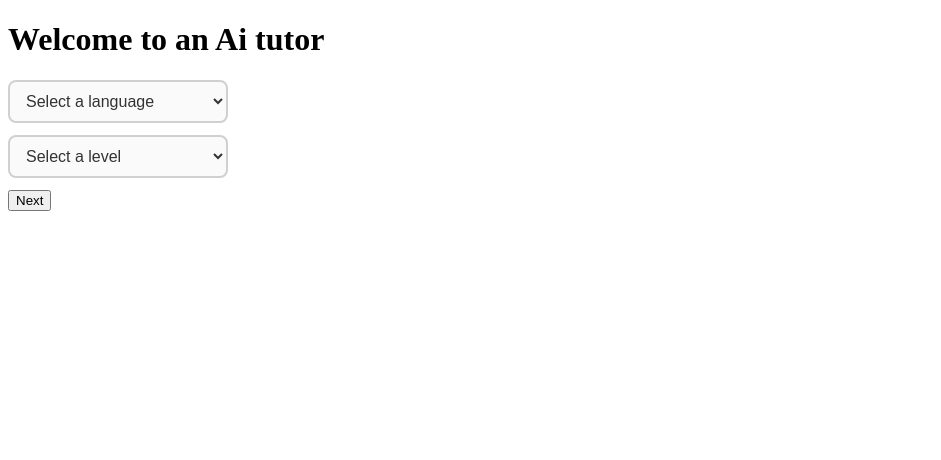
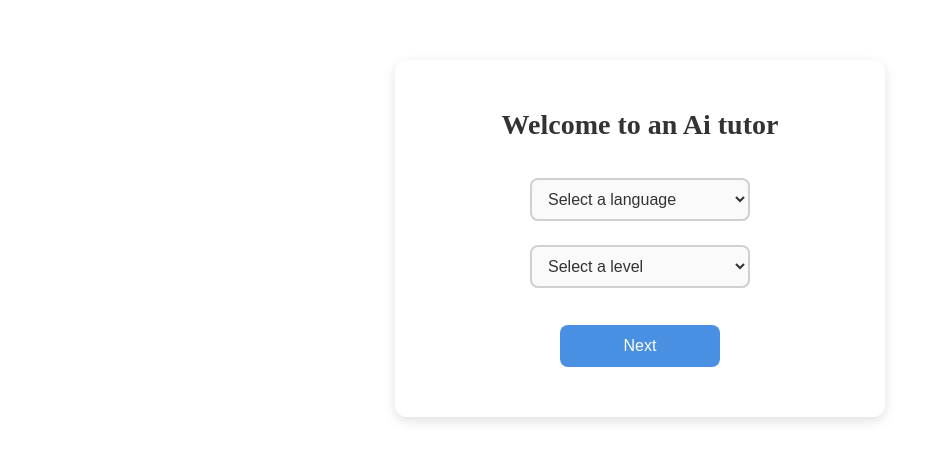
Before and after one commit to Spiderasasen/Learning-a-Language-with-AI, a React (Vite) app in the folder language_tutor/: page / in a window 1280 px wide. Shown: the top 460 px of the page, without its empty margins (0-941 px from the left). Built offline with nearby package versions, Linux system fonts and the light colour scheme.

Commit message:
got the css stuff down. now i need to add some typescript beacuse i want to use it

```diff
--- a/language_tutor/src/pages/Home.jsx
+++ b/language_tutor/src/pages/Home.jsx
@@ -1,4 +1,6 @@
 import Drop_down_selection_component from "../componets/Drop_down_selection_component.jsx";
+import "../styles/home_page.css";
+import "../styles/main.css";
 
 function Home() {
     return (
--- /dev/null
+++ b/language_tutor/src/styles/home_page.css
@@ -0,0 +1,26 @@
+/* Main card container */
+#home_card {
+    width: 420px;
+    margin: 60px auto;
+    padding: 30px 35px;
+    background-color: #ffffff;
+    border-radius: 12px;
+    box-shadow: 0 4px 12px rgba(0, 0, 0, 0.12);
+    text-align: center;
+}
+
+/* Title */
+#home_card h1 {
+    font-size: 28px;
+    margin-bottom: 25px;
+    color: #333;
+}
+
+/* Dropdown section wrapper */
+#home_card > div {
+    margin-bottom: 20px;
+    justify-content: center;
+    align-items: center;
+    display: flex;
+    flex-direction: column;
+}
--- /dev/null
+++ b/language_tutor/src/styles/main.css
@@ -0,0 +1,28 @@
+/* Button section */
+.button_section {
+    margin-top: 25px;
+}
+
+/* Next button */
+button{
+    width: 160px;
+    padding: 12px 0;
+    font-size: 16px;
+    background-color: #4a90e2;
+    color: white;
+    border: none;
+    border-radius: 8px;
+    cursor: pointer;
+    transition: background-color 0.2s ease, box-shadow 0.2s ease;
+}
+
+/* Hover */
+button:hover {
+    background-color: #3b7ac0;
+    box-shadow: 0 3px 8px rgba(0, 0, 0, 0.15);
+}
+
+/* Active click */
+button:active {
+    background-color: #346ea8;
+}
```
